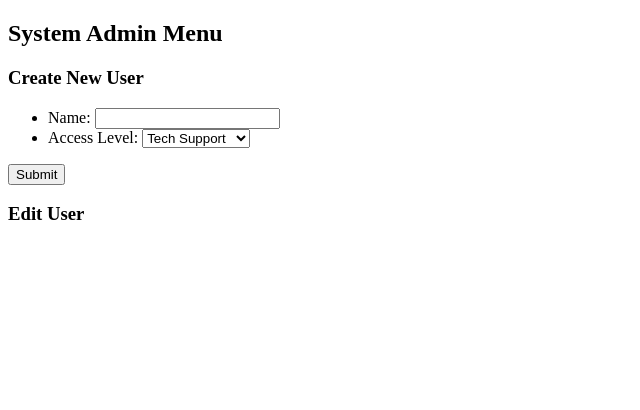
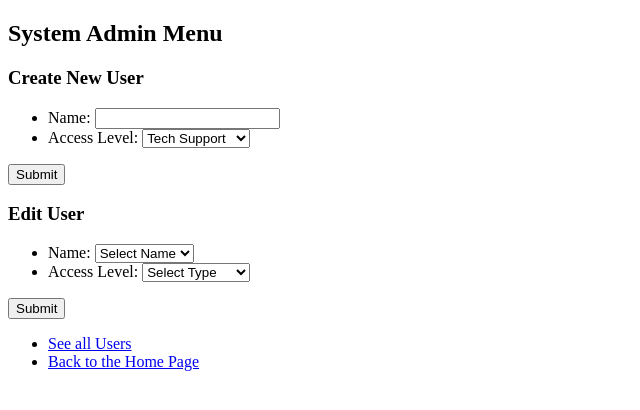
Before and after one commit to pepcasula/Week_05_Project_1, a Flask app: page /user_adm in a window 1280 px wide. Shown: the top 410 px of the page, without its empty margins (0-640 px from the left). Run offline with Flask 2, Linux system fonts and the light colour scheme; data that the repository does not hold is empty; some libraries are stand-ins or nearby versions.

Commit message:
working on Edit User feature

```diff
--- a/controllers/user_controller.py
+++ b/controllers/user_controller.py
@@ -7,6 +7,12 @@ import repositories.product_repository as product_repository
 import repositories.ticket_repository as ticket_repository
 
 users_blueprint = Blueprint("users", __name__)
+
+USER_TYPES = [
+    'Tech Support',
+    'Developer',
+    'System Admin'
+]
 
 @users_blueprint.route("/")
 def user_home():
@@ -22,12 +28,13 @@ def user_dev_menu():
 
 @users_blueprint.route("/user_adm")
 def user_adm_menu():
-    return render_template("user_adm/index.html")
+    all_users = user_repository.select_all()
+    return render_template("user_adm/index.html", all_users = all_users)
 
 @users_blueprint.route("/user_info")
 def get_all_users():
     all_users = user_repository.select_all()
-    return render_template("user_info/index.html", all_users = all_users)
+    return render_template("user_info/index.html", all_users = all_users, user_types = USER_TYPES)
 
 @users_blueprint.route("/user_info/new", methods=['POST'])
 def add_new_user():
@@ -36,3 +43,12 @@ def add_new_user():
     new_user = User(username, usertype)
     user_repository.save(new_user)
     return render_template("user_info/new.html", new_user=new_user)
+
+@users_blueprint.route("/user_info/edit", methods=['UPDATE'])
+def edit_user():
+    username = request.form['name']
+    usertype = request.form['type']
+    userid = request.form['user_id']
+    edit_user = User(username, usertype, userid)
+    user_repository.update(edit_user)
+    return render_template("user_info/edit.html")
--- a/repositories/user_repository.py
+++ b/repositories/user_repository.py
@@ -37,3 +37,12 @@ def select(id):
     if result is not None:
         user = User(result['name'], result['user_type'], result['id'])
         return user
+
+def update(user):
+    sql = "UPDATE users SET (name, user_type) = (%s, %s) WHERE id = %s"
+    values = [
+        user.name,
+        user.user_type,
+        user.id
+    ]
+    run_sql(sql, values)
--- a/templates/user_adm/index.html
+++ b/templates/user_adm/index.html
@@ -28,21 +28,25 @@
 
 
     <!-- Should the methof for the form be 'update' rather than 'post'?? -->
-    <!-- <form action="user_info/edit" method="post">
+    <form action="user_info/edit" method="update">
+        <input type="hidden" value="{{user_id}}" name="user_id">
     <ul>
         <li>
             <label for="user-name">Name: </label>
-            <select name="name" id="user-name">
-                <option value="1">place2holder</option>
-                <option value="2">place2holder</option>
+            <select name="user" id="user_id">
+                <option value="placeholder">Select Name</option>
+                {% for user in all_users %}
+                <option value="{{user.name}}">{{user.name}}</option>
+                {% endfor %}
             </select>
         </li>
         <li>
             <label for="user-type">Access Level: </label>
             <select name="type" id="user-type">
-                <option value="1">Tech Support</option>
-                <option value="2">Developer</option>
-                <option value="3">System Admin</option>
+                <option value="placeholder">Select Type</option>
+                <option value="Tech Support">Tech Support</option>
+                <option value="Developer">Developer</option>
+                <option value="Admin">System Admin</option>
             </select>
         </li>
     </ul>
@@ -53,7 +57,7 @@
     <ul>
         <li><a href="../user_info">See all Users</a></li>
         <li><a href="/">Back to the Home Page</a></li>
-    </ul> -->
+    </ul>
 
 
 {% endblock %}
```
Also changed, not shown: templates/user_info/edit.html (added, +10 -0 lines).
